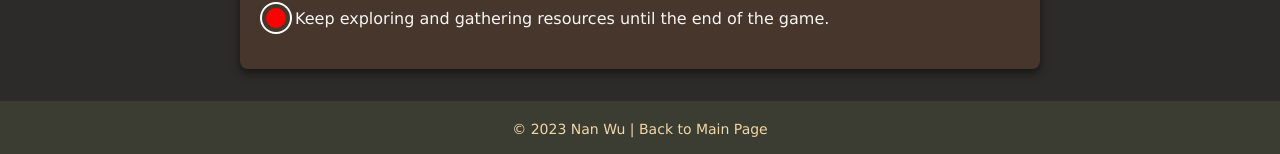
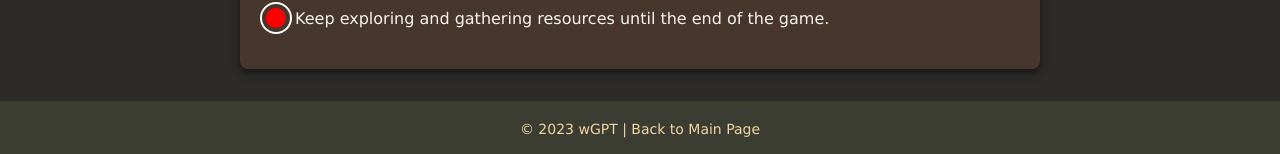
Before and after one commit to wooginawunan/gpt-web-notes, a Jekyll site: the page built from _characters/webber.md, in a window 1280 px wide. Shown: the part 2192-2346 px from the top of the page. Built offline with Jekyll 4.4.1, drawn with Linux system fonts in a browser that asks for light colours.

Commit message:
change copyrite

```diff
--- a/_layouts/characters.html
+++ b/_layouts/characters.html
@@ -31,7 +31,7 @@
 
     </main>
     <footer>
-      <p>© 2023 Nan Wu | <a href="{{ site.baseurl }}">Back to Main Page</a></p>
+      <p>© 2023 wGPT  | <a href="{{ site.baseurl }}">Back to Main Page</a></p>
     </footer>
   </body>
 </html>
--- a/_layouts/default.html
+++ b/_layouts/default.html
@@ -33,7 +33,7 @@
       </section>
     </main>
     <footer>
-      <p>© 2023 Nan Wu</p>
+      <p>© 2023 wGPT </p>
     </footer>
   </body>
 </html>
```
